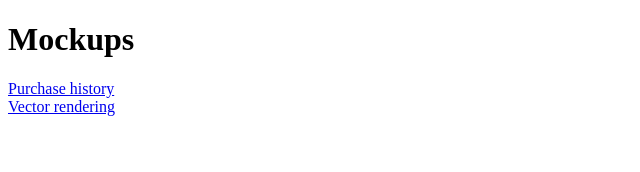
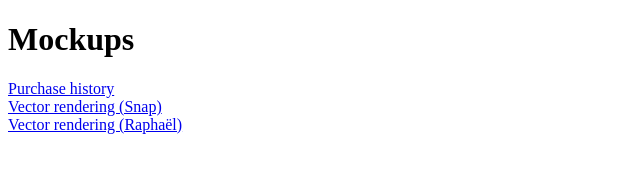
Before and after one commit to virtusize/mockups, a plain HTML site: page index.html in a window 1280 px wide. Shown: the whole page, without its empty margins (0-640 px from the left). Drawn offline with Linux system fonts and the light colour scheme.

Commit message:
Feature: Updated readme and main html file with Raphaël info.

```diff
--- a/index.html
+++ b/index.html
@@ -8,7 +8,8 @@
     <h1>Mockups</h1>
     <p>
         <a href="purchase-history/">Purchase history</a><br>
-        <a href="vector-rendering/">Vector rendering</a>
+        <a href="vector-rendering/">Vector rendering (Snap)</a><br>
+        <a href="vector-rendering/raphael.html">Vector rendering (Raphaël)</a>
     </p>
 </body>
 </html>
```
Also changed, not shown: README.md.
